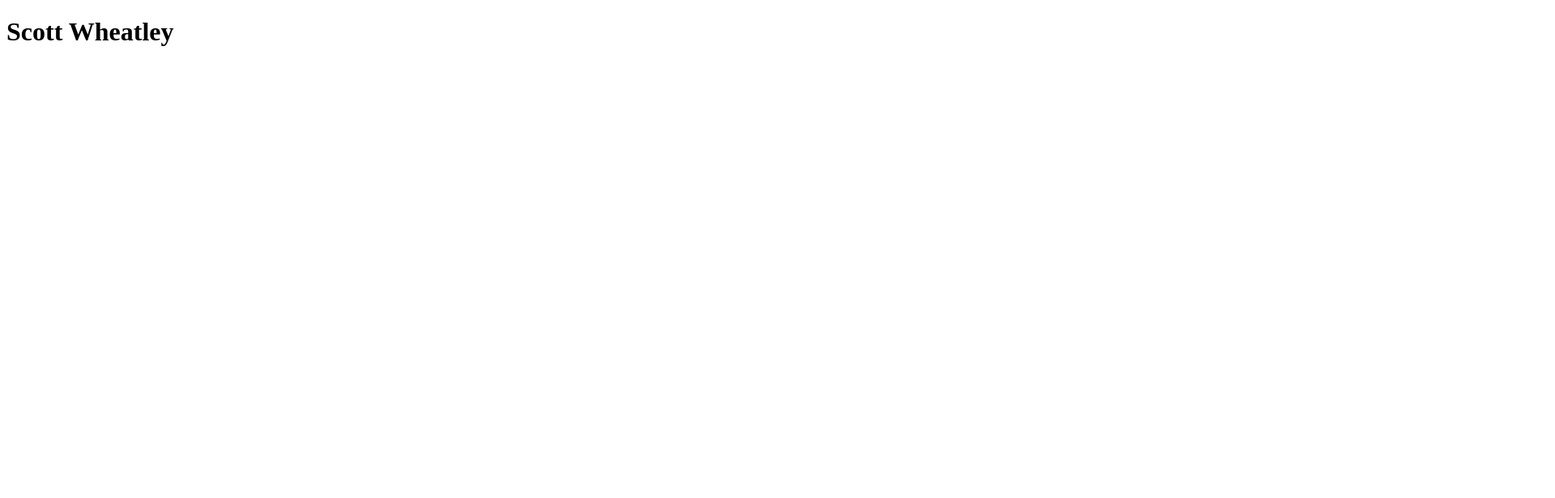
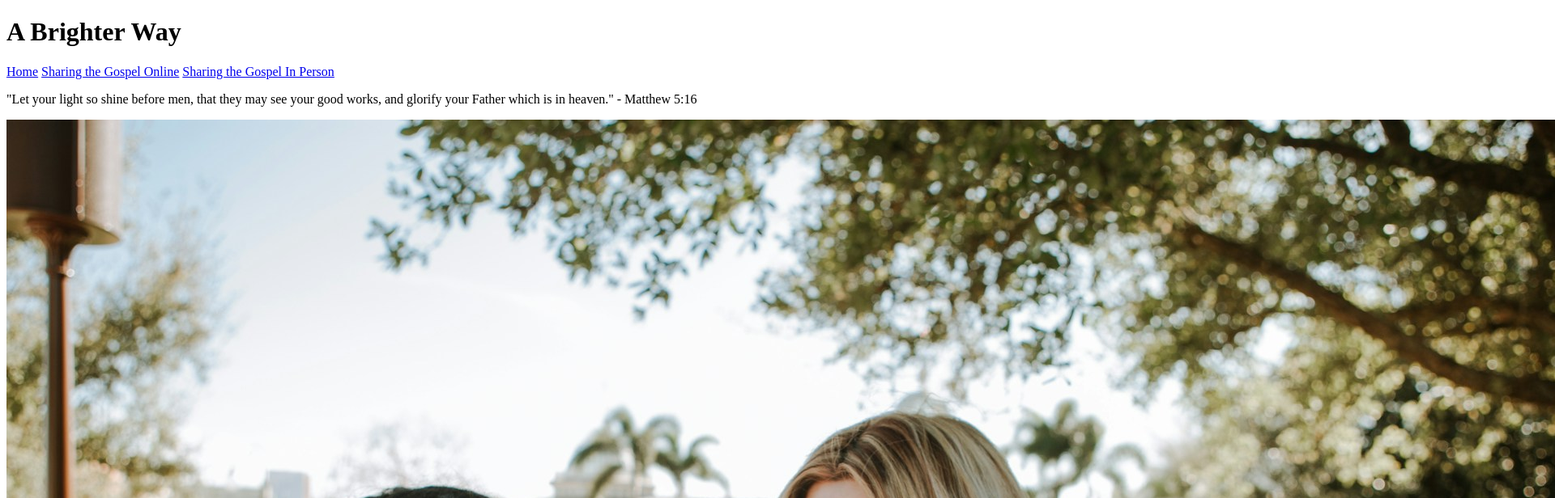
Before and after one commit to weepingcamel08/wdd130-wheatley, a plain HTML site: page index.html in a window 1280 px wide. Shown: the top 616 px of the page at 81% size, 1920 px wide, since content can reach past the window. Drawn offline with Linux system fonts and the light colour scheme.

Commit message:
Add home page HTML structure and image

```diff
--- a/index.html
+++ b/index.html
@@ -1,11 +1,34 @@
 <!DOCTYPE html>
 <html lang="en">
+
 <head>
     <meta charset="UTF-8">
     <meta name="viewport" content="width=device-width, initial-scale=1.0">
-    <title>Scott Wheatley</title>
+    <title>A Brighter Way</title>
 </head>
+
 <body>
-    <h1>Scott Wheatley</h1>
+    <header>
+        <h1>A Brighter Way</h1>
+        <nav>
+            <a href="index.html">Home</a>
+            <a href="online.html">Sharing the Gospel Online</a>
+            <a href="in-person.html">Sharing the Gospel In Person</a>
+        </nav>
+    </header>
+
+    <main>
+        <p>"Let your light so shine before men, that they may see your good works, and glorify your Father which is in heaven." - Matthew 5:16</p>
+        <img src="images/home.jpg" alt="Young people sharing the gospel">
+        <h2>Our Mission</h2>
+        <p>Have you ever wanted to share the gospel, but had no idea where to start? That's what we're here for! A Brighter Way is committed to giving people fun and interesting ideas to share the Gospel of Jesus Christ. Whether it be online, in person, or through other means! We take great inspiration from the Love, Share, and Invite page of the Church of Jesus Christ of Latter-Day Saints.</p>
+        <a href="online.html">Share the Gospel Online</a>
+        <a href="in-person.html">share the Gospel In Person</a>
+    </main>
+
+    <footer>
+        <p>&copy; 2026 A Brighter Way | Scott Wheatley</p>
+    </footer>
+
 </body>
 </html>
```
Also changed, not shown: images/home.jpg (added).
